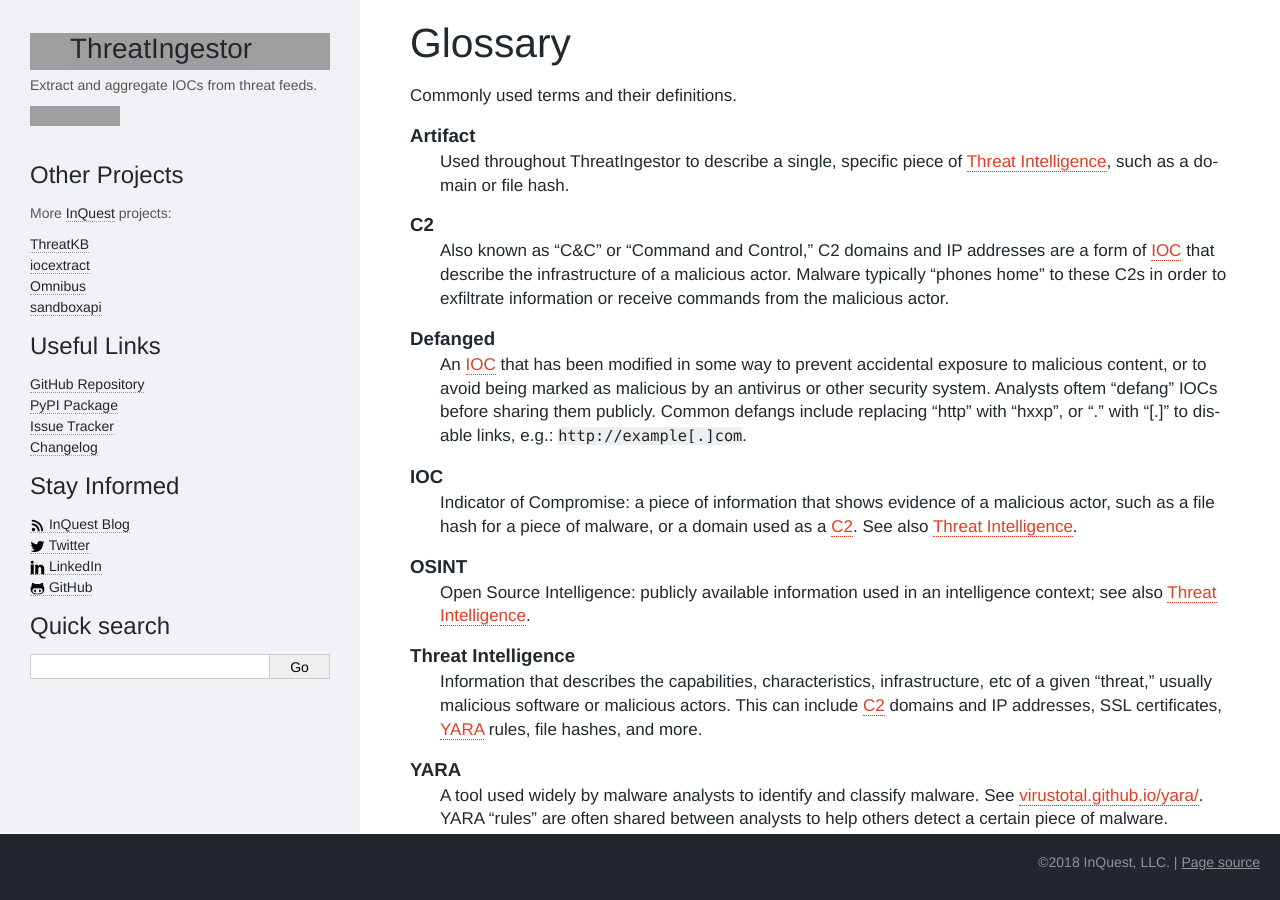
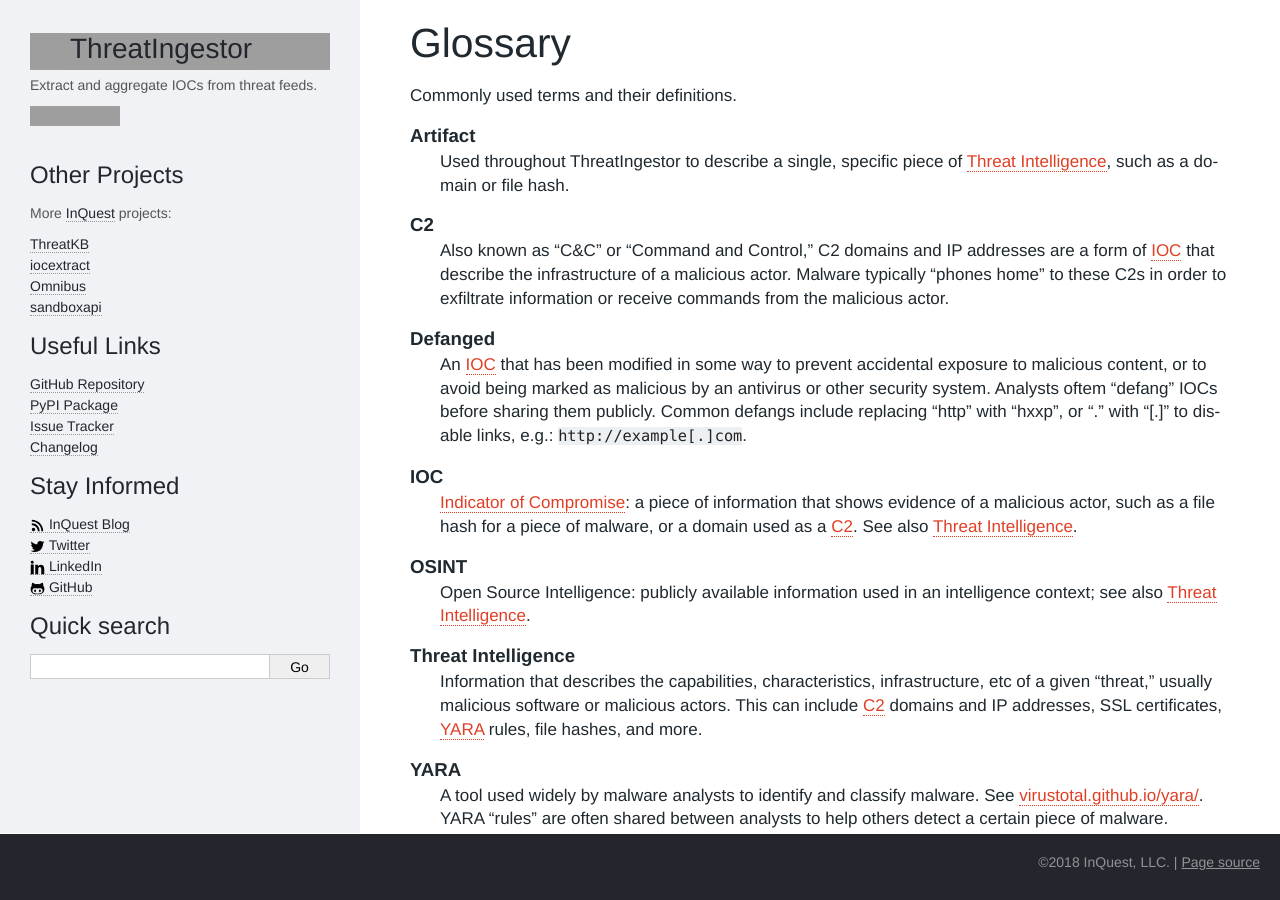
Before and after one commit to InQuest/ThreatIngestor, a Sphinx documentation site: the page built from docs/glossary.rst, in a window 1280 px wide. Built offline with Sphinx 7.4.7, drawn with Linux system fonts in a browser that asks for light colours; some web fonts are replaced; grey boxes are pictures that could not be loaded.

```diff
--- a/docs/glossary.rst
+++ b/docs/glossary.rst
@@ -27,7 +27,7 @@ Commonly used terms and their definitions.
         ``http://example[.]com``.
 
     IOC
-        Indicator of Compromise: a piece of information that shows evidence
+        `Indicator of Compromise`_: a piece of information that shows evidence
         of a malicious actor, such as a file hash for a piece of malware, or
         a domain used as a :term:`C2`. See also :term:`Threat Intelligence`.
 
```
Also changed, not shown: other parts of docs/glossary.rst (+1 -0 lines).
